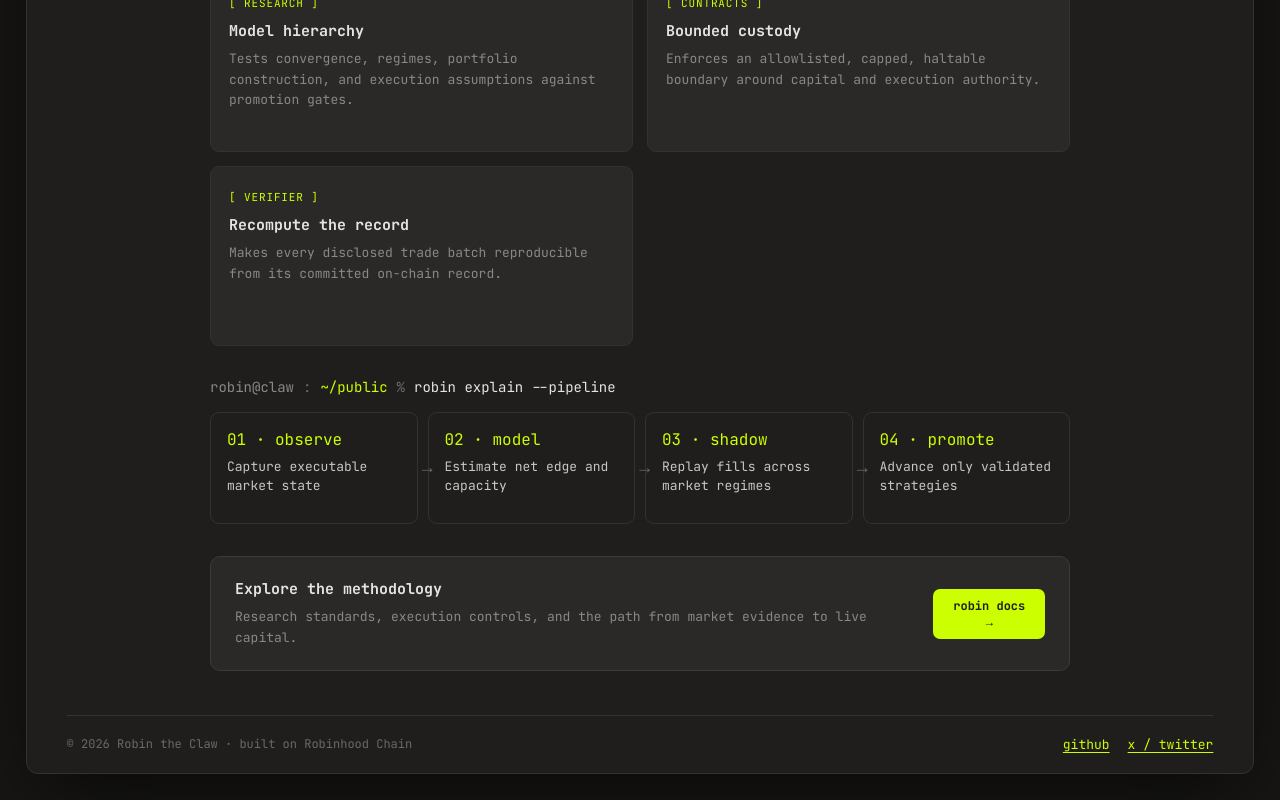
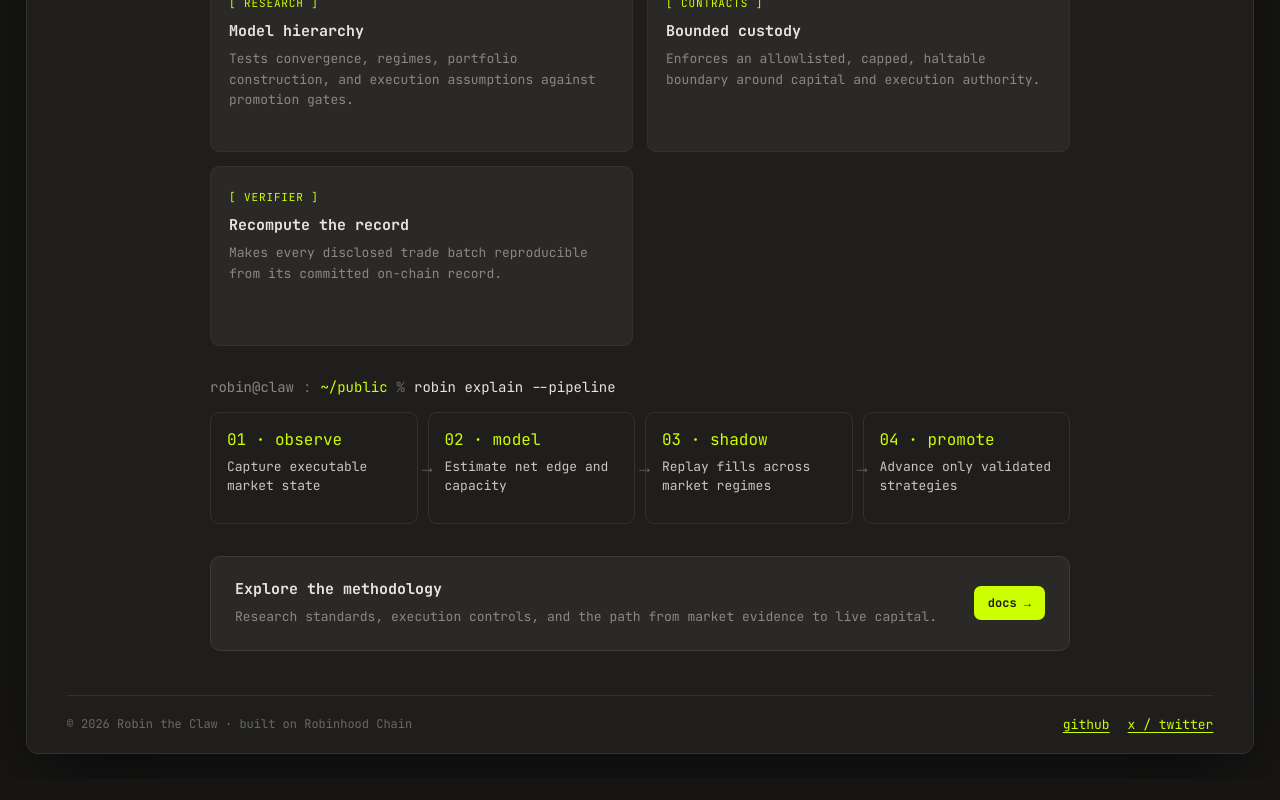
Before and after one commit to robintheclawdotcom/robintheclaw, a Next.js app in the folder web/: page / in a window 1280 px wide. Shown: the part 1031-1831 px from the top of the page. After the commit the page ends 1810 px from the top, so only its background shows below. Built offline with nearby package versions, Linux system fonts and the light colour scheme.

Commit message:
simplify docs call to action

```diff
--- a/web/src/app/page.tsx
+++ b/web/src/app/page.tsx
@@ -375,7 +375,7 @@ export default function Home() {
 
               <section className="docs-cta">
                 <div><h2>Explore the methodology</h2><p>Research standards, execution controls, and the path from market evidence to live capital.</p></div>
-                <button onClick={openDocs}>robin docs →</button>
+                <button onClick={openDocs}>docs →</button>
               </section>
             </div>
           ) : (
```
